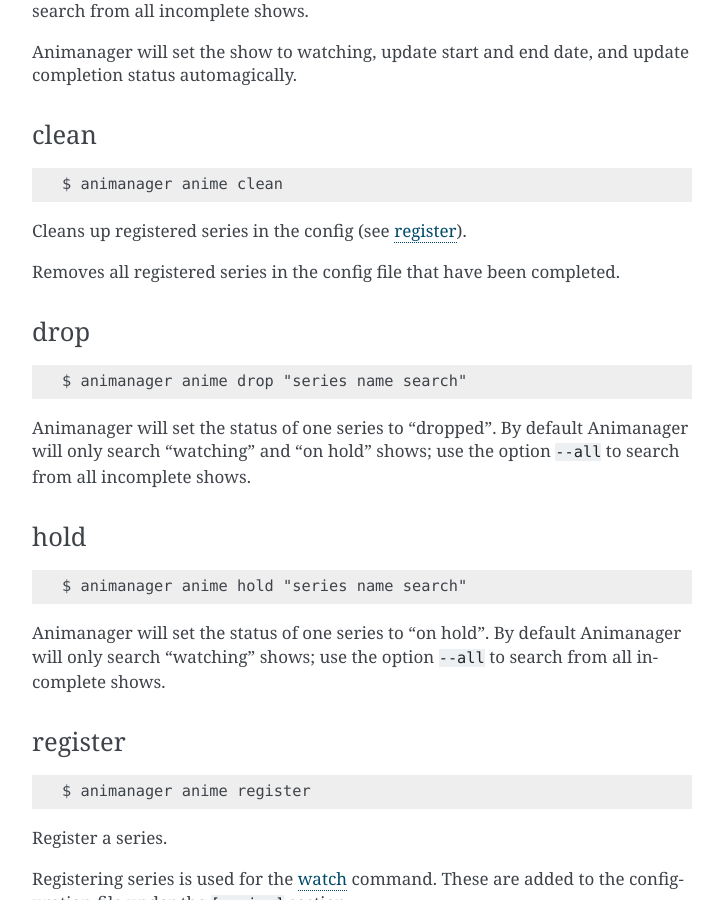
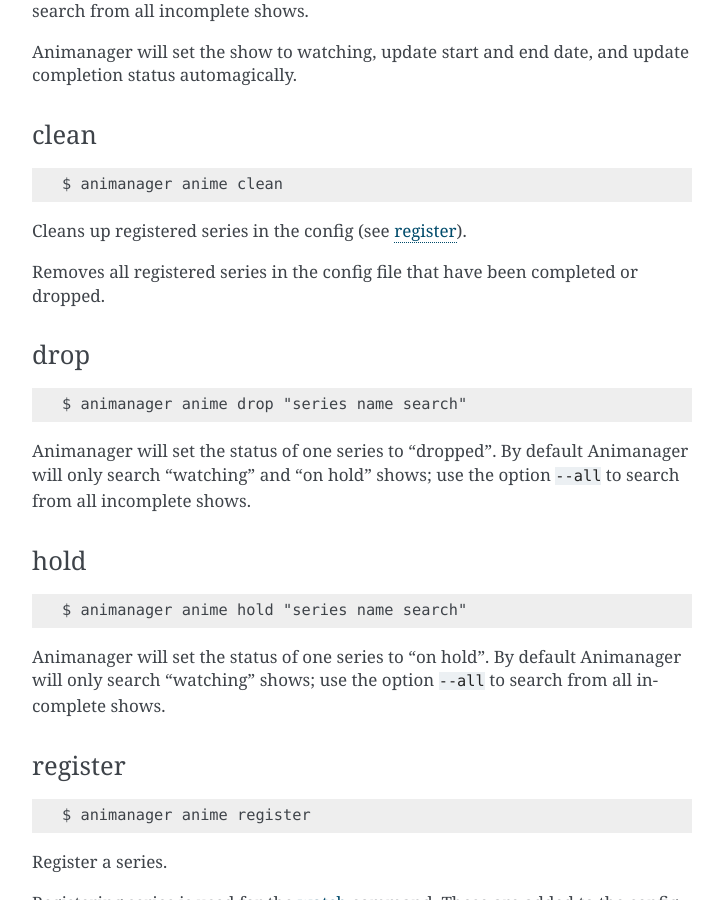
Before and after one commit to darkfeline/animanager, a Sphinx documentation site: the page built from doc/commands.rst, in a window 1280 px wide and 900 px high, scrolled down 1273 px. Shown: the whole window, without its empty margins (388-1111 px from the left). Built offline with Sphinx 7.4.7, drawn with Linux system fonts in a browser that asks for light colours; pages that are not in the unit, such as notebooks, are missing from menus.

Commit message:
Clean dropped series too

```diff
--- a/doc/commands.rst
+++ b/doc/commands.rst
@@ -70,7 +70,8 @@ clean
 
 Cleans up registered series in the config (see :ref:`register`).
 
-Removes all registered series in the config file that have been completed.
+Removes all registered series in the config file that have been completed or
+dropped.
 
 drop
 ^^^^
```
Also changed, not shown: CHANGELOG.md (+1 -0 lines), 1 other file.
